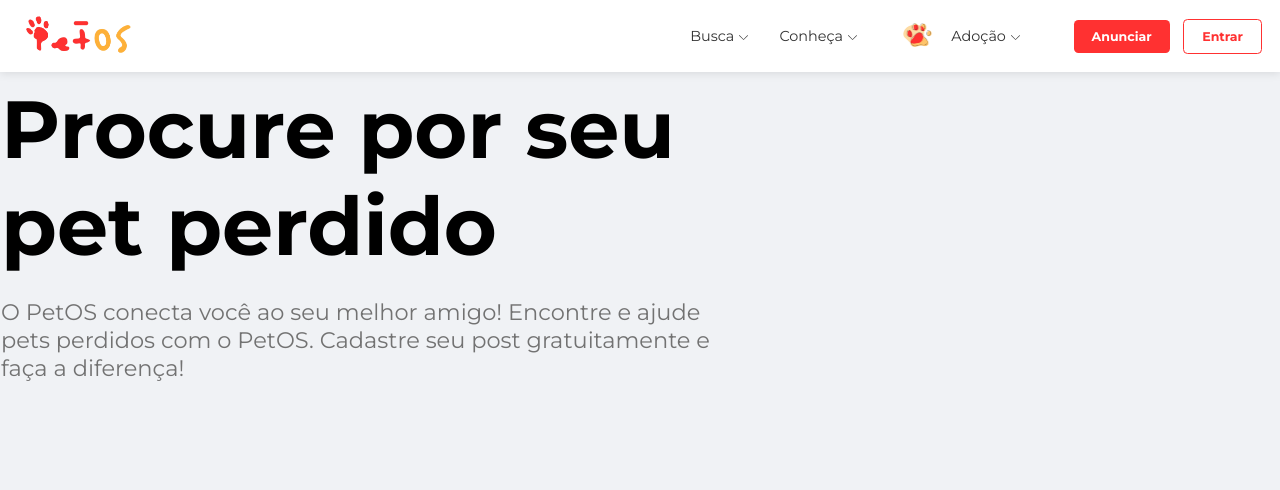
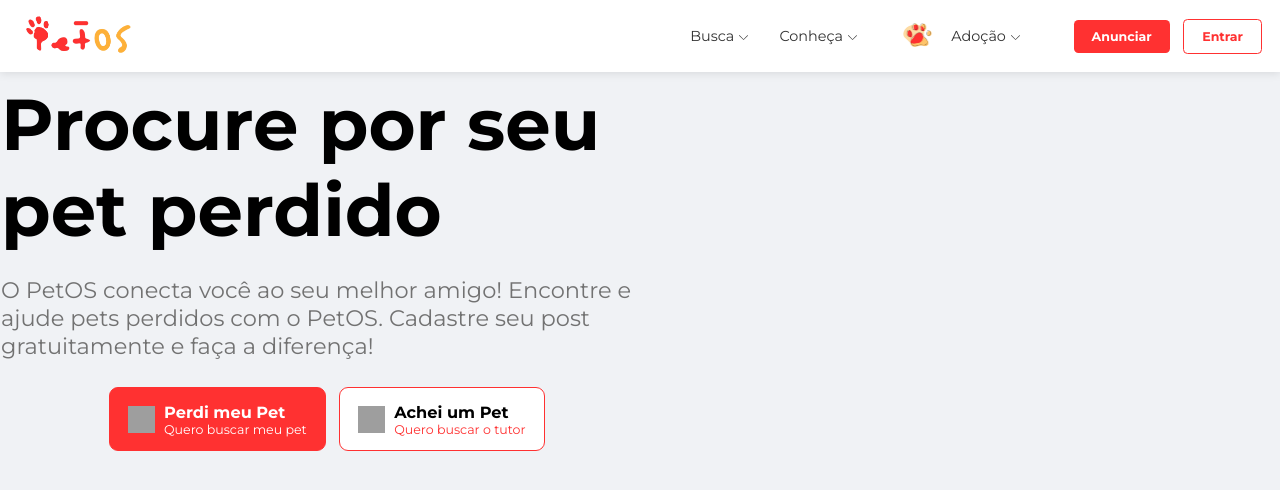
Before and after one commit to pedrozand/PetOS, a React (Vite) app: page / in a window 1280 px wide. Shown: the top 490 px of the page. Built offline with nearby package versions, Linux system fonts and the light colour scheme; grey boxes are pictures that could not be loaded.

Commit message:
Ajuste de tela inicial

```diff
--- a/src/components/navbar/CSS/navbar.css
+++ b/src/components/navbar/CSS/navbar.css
@@ -178,7 +178,7 @@
 }
 
 .btn-anunciar:hover {
-  background-color: #fdb9b9;
+  background-color: #c71e1e;
 }
 
 /* Botão Entrar */
--- a/src/pages/inicial/Inicial.css
+++ b/src/pages/inicial/Inicial.css
@@ -1,7 +1,7 @@
 .inicial-titulo {
-  font-size: 90px;
+  font-size: 80px;
   margin-left: -120px;
-  width: 70%;
+  width: 60%;
   max-width: 1300px;
   margin-top: -10px;
   line-height: 1.2; /* Reduz o espaçamento entre as linhas */
@@ -10,8 +10,76 @@
 .inicial-sub-titulo {
   font-size: 25px;
   margin-left: -120px;
-  width: 70%;
+  width: 60%;
   max-width: 1300px;
   margin-top: 25px;
   color: #727272;
 }
+
+.botoes-container {
+  display: flex;
+  gap: 15px; /* Espaço entre os botões */
+  margin-top: 30px;
+}
+
+.botao {
+  display: flex;
+  align-items: center;
+  gap: 10px;
+  padding: 15px 20px;
+  border-radius: 10px;
+  font-size: 16px;
+  cursor: pointer;
+  border: 2px solid transparent;
+  transition: 0.3s;
+}
+
+.botao img {
+  width: 30px;
+  height: 30px;
+}
+
+.botao div {
+  display: flex;
+  flex-direction: column;
+  text-align: left;
+}
+
+.strong-achei {
+  font-size: 18px;
+  color: white;
+}
+
+.strong-perdi {
+  font-size: 18px;
+  color: black;
+}
+
+.botao span {
+  font-size: 14px;
+}
+
+/* Estilizando os botões individualmente */
+.botao-perdi {
+  background-color: #ff3131;
+  color: white;
+  border: 2px solid #ff3131;
+}
+
+/* Estilizando os botões individualmente */
+.botao-perdi:hover {
+  background-color: #c72525;
+  color: white;
+  border: 2px solid #c72525;
+}
+
+.botao-achei {
+  background-color: white;
+  color: #ff3131;
+  border: 2px solid #ff3131;
+}
+
+.botao-achei:hover {
+  background-color: #ffeeee;
+  color: black;
+}
--- a/src/pages/inicial/Inicial.jsx
+++ b/src/pages/inicial/Inicial.jsx
@@ -14,6 +14,25 @@
           perdidos com o PetOS. Cadastre seu post gratuitamente e faça a
           diferença!
         </p>
+
+        {/* Botões */}
+        <div className="botoes-container">
+          <button className="botao botao-perdi">
+            <img src="/icons/perdi-icon.png" alt="Ícone de pet perdido" />
+            <div>
+              <strong className="strong-achei">Perdi meu Pet</strong>
+              <span>Quero buscar meu pet</span>
+            </div>
+          </button>
+
+          <button className="botao botao-achei">
+            <img src="/icons/achei-icon.png" alt="Ícone de pet encontrado" />
+            <div>
+              <strong className="strong-perdi">Achei um Pet</strong>
+              <span>Quero buscar o tutor</span>
+            </div>
+          </button>
+        </div>
       </div>
     </div>
   );
```
